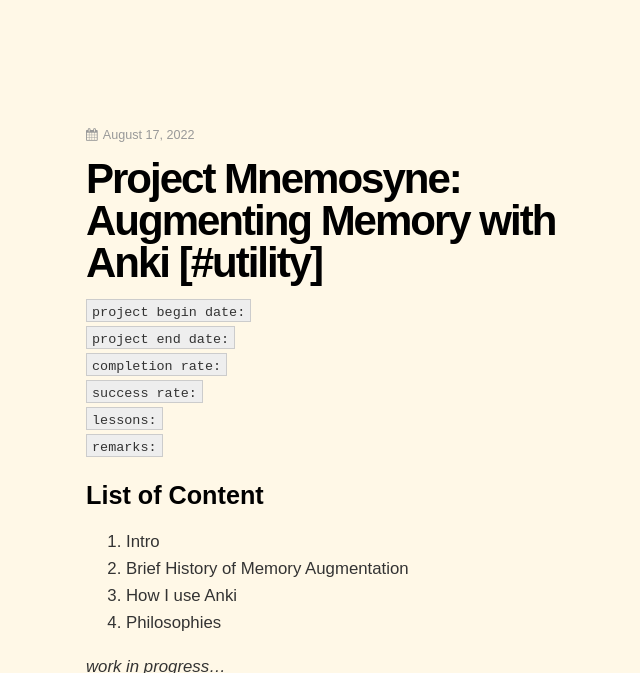
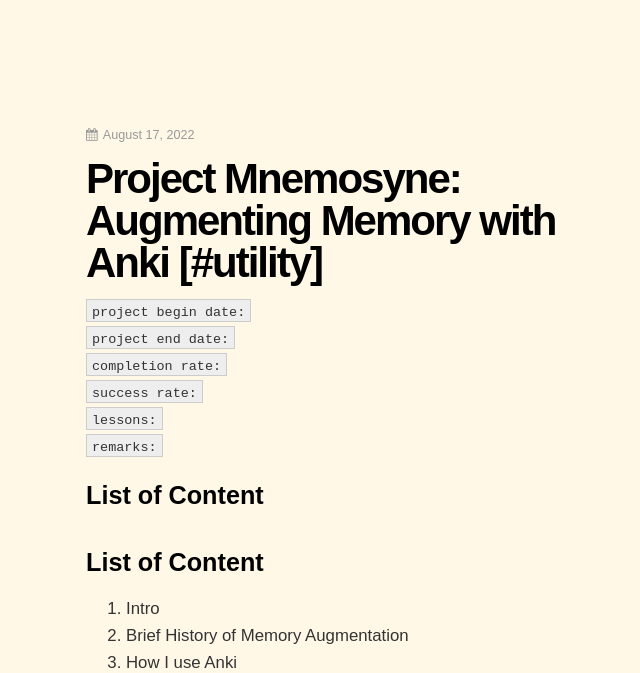
Before and after one commit to dCO2/rococo, a Jekyll site: the page built from _posts/2022-08-17-project-mnemosyne.md, in a window 1280 px wide and 900 px high, cut to the strip 0-673 px from the top of the window. Shown: the whole strip, without its empty margins (290-930 px from the left). Built offline with Jekyll 4.4.1, drawn with Linux system fonts in a browser that asks for light colours; some web fonts are replaced.

Commit message:
Update 2022-08-17-project-mnemosyne.md

```diff
--- a/_posts/2022-08-17-project-mnemosyne.md
+++ b/_posts/2022-08-17-project-mnemosyne.md
@@ -12,6 +12,14 @@ tags:
 `success rate:  `
 `lessons:  `
 `remarks: `
+
+<details>
+  <summary><h2>List of Content</h2></summary>
+  <p>1. Intro</p>
+  <p>2. Brief History of Memory Augmentation</p>
+  <p>3. How I use Anki</p>
+  <p>4. Philosophies</p>
+</details>
 
 ## List of Content
 1. Intro
```
